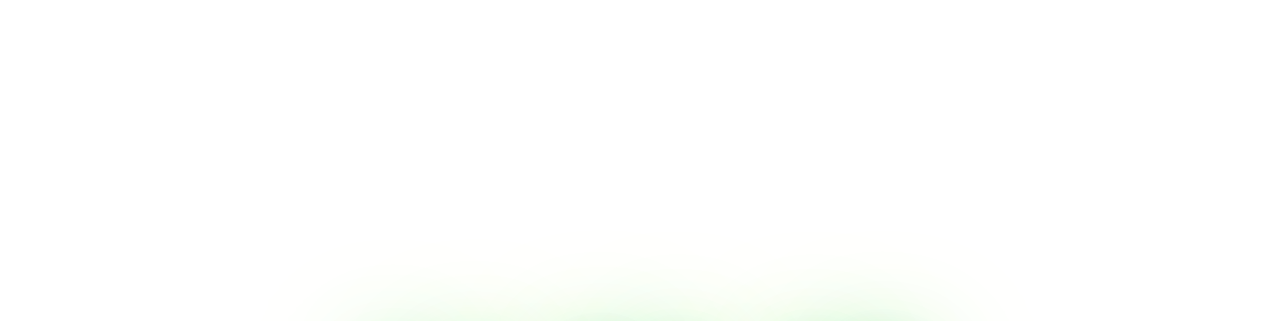
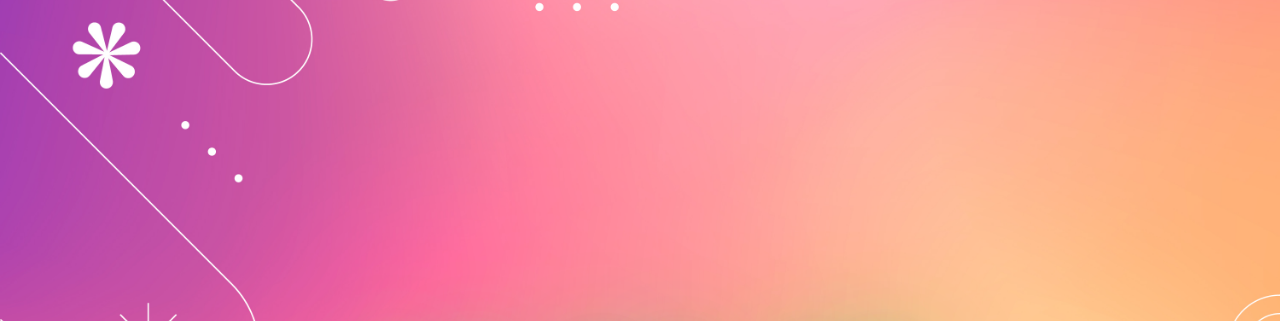
Before and after one commit to xyberglobe/liveclock, a plain HTML site: page index.html in a window 1280 px wide. Shown: the top 321 px of the page. Drawn offline with Linux system fonts and the light colour scheme.

Commit message:
Update styles.css

```diff
--- a/styles.css
+++ b/styles.css
@@ -5,7 +5,7 @@ body {
     justify-content: center;
     align-items: center;
     height: 100vh;
-    background-image: url('background1.jpg'); /* Background image */
+    background-image: url('bg1.jpg'); /* Background image */
     background-size: cover; /* Cover the entire background */
     background-position: center; /* Center the background image */
     font-family: 'Arial', sans-serif;
```
